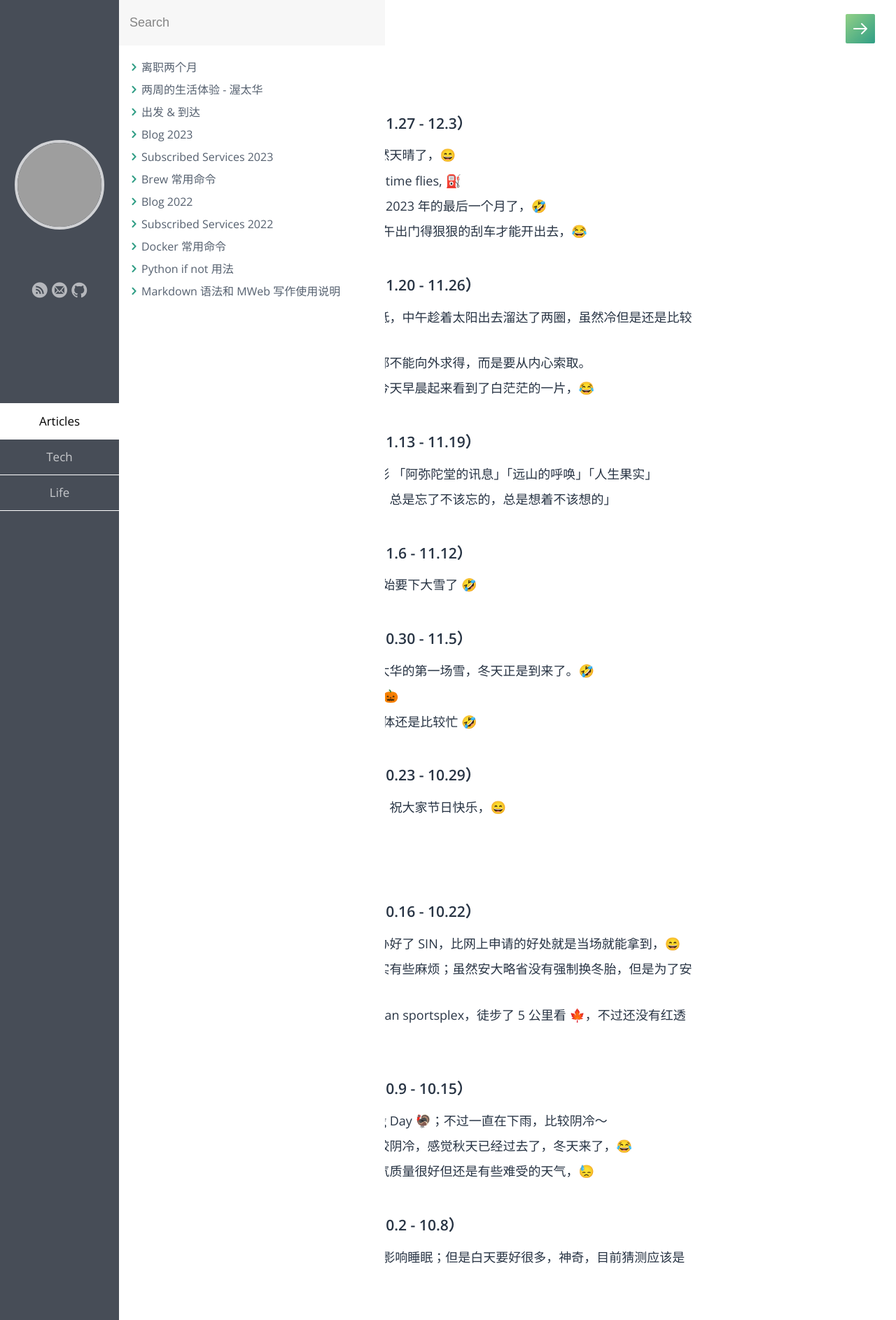
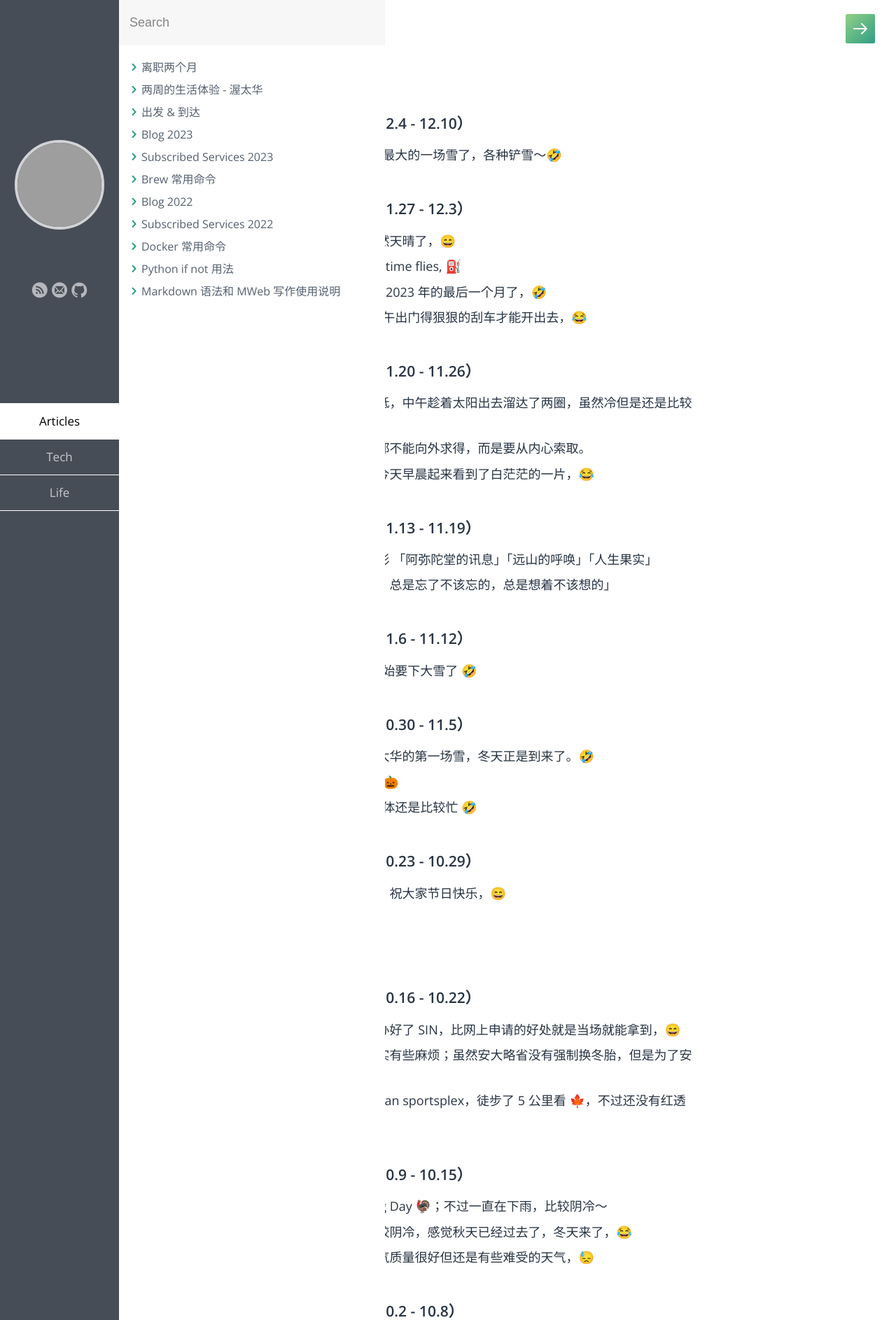
Before and after one commit to samxupeiran/samxupeiran.github.io, a Jekyll site: the page built from _posts/life/2023-01-03-my-blog.md, in a window 1280 px wide. Shown: the top 1886 px of the page at 70% size. Built offline with Jekyll 4.4.1, drawn with Linux system fonts in a browser that asks for light colours; some web fonts are replaced; some of the changed text lies outside the part shown; grey boxes are pictures that could not be loaded.

Commit message:
feat: add weekly blog 12.4

```diff
--- a/_posts/life/2023-01-03-my-blog.md
+++ b/_posts/life/2023-01-03-my-blog.md
@@ -5,6 +5,9 @@ category: Life
 tags: Blog
 ---
 
+
+- ### 2023 年 12 月 第 2 周（12.4 - 12.10）
+     - 12.4 昨晚应该是入冬以来最大的一场雪了，各种铲雪～🤣
 
 - ### 2023 年 12 月 第 1 周（11.27 - 12.3）
      - 11.28 昨晚下雪，今天竟然天晴了，😄
```
